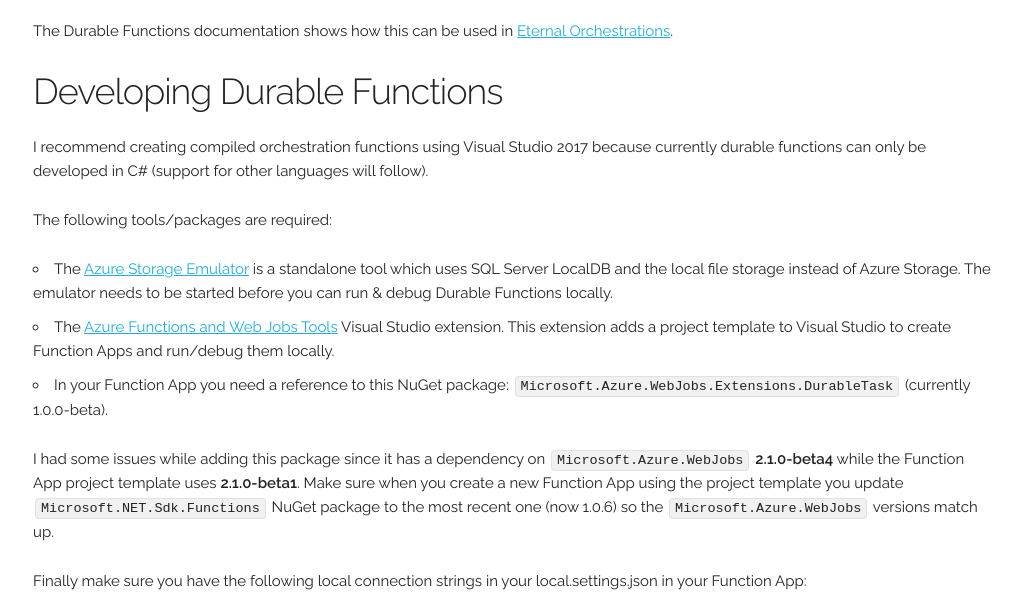
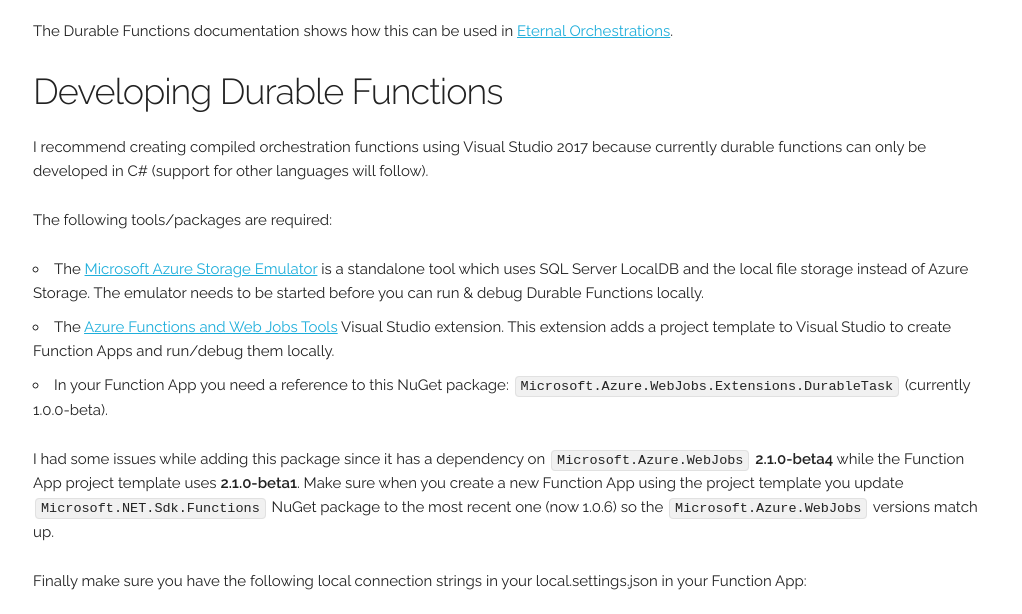
Before and after one commit to marcduiker/marcduiker.github.io, a Jekyll site: the page built from _posts/2017-11-05-durable-azure-functions-stateful-orchestrations.md, in a window 1280 px wide and 900 px high, scrolled down 3966 px, cut to the strip 0-614 px from the top of the window. Shown: the whole strip, without its empty margins (127-1149 px from the left). Built offline with Jekyll 4.4.1, drawn with Linux system fonts in a browser that asks for light colours; nearby versions of some CDN libraries; comment, search, counter and statistics services are not loaded.

Commit message:
Updated Azure Storage Emulator name

```diff
--- a/_posts/2017-11-05-durable-azure-functions-stateful-orchestrations.md
+++ b/_posts/2017-11-05-durable-azure-functions-stateful-orchestrations.md
@@ -116,7 +116,7 @@
 
 The following tools/packages are required:
 
-- The [Azure Storage Emulator](https://docs.microsoft.com/en-us/azure/storage/common/storage-use-emulator){:target="_blank"} is a standalone tool which uses SQL Server LocalDB and the local file storage instead of Azure Storage. The emulator needs to be started before you can run & debug Durable Functions locally.
+- The [Microsoft Azure Storage Emulator](https://docs.microsoft.com/en-us/azure/storage/common/storage-use-emulator){:target="_blank"} is a standalone tool which uses SQL Server LocalDB and the local file storage instead of Azure Storage. The emulator needs to be started before you can run & debug Durable Functions locally.
 - The [Azure Functions and Web Jobs Tools](https://docs.microsoft.com/en-us/azure/azure-functions/functions-develop-vs){:target="_blank"} Visual Studio extension. This extension adds a project template to Visual Studio to create Function Apps and run/debug them locally.
 - In your Function App you need a reference to this NuGet package: `Microsoft.Azure.WebJobs.Extensions.DurableTask` (currently 1.0.0-beta).
 
```
